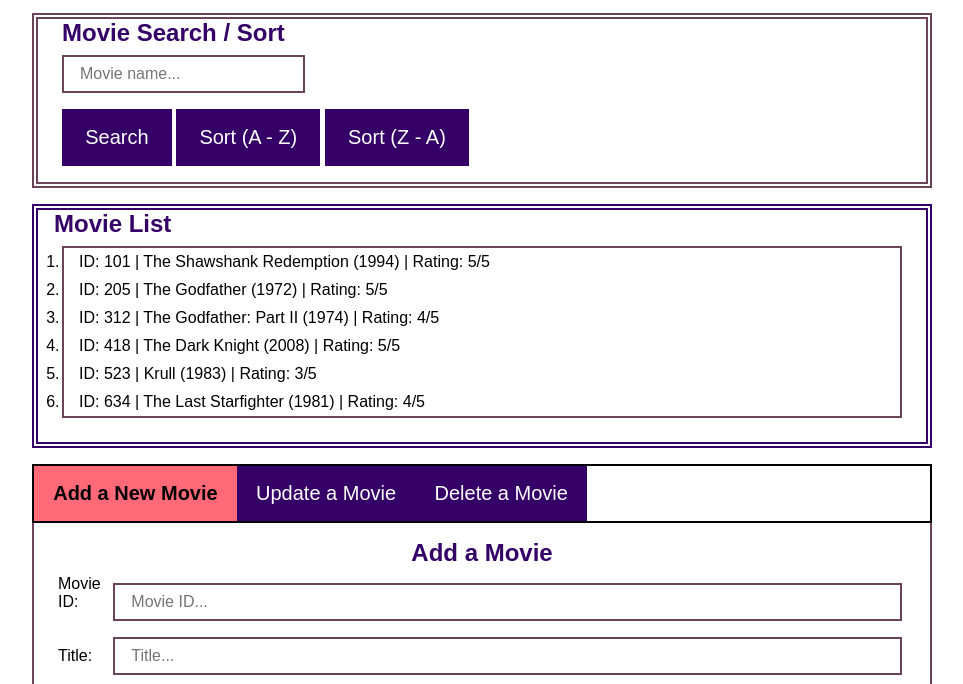
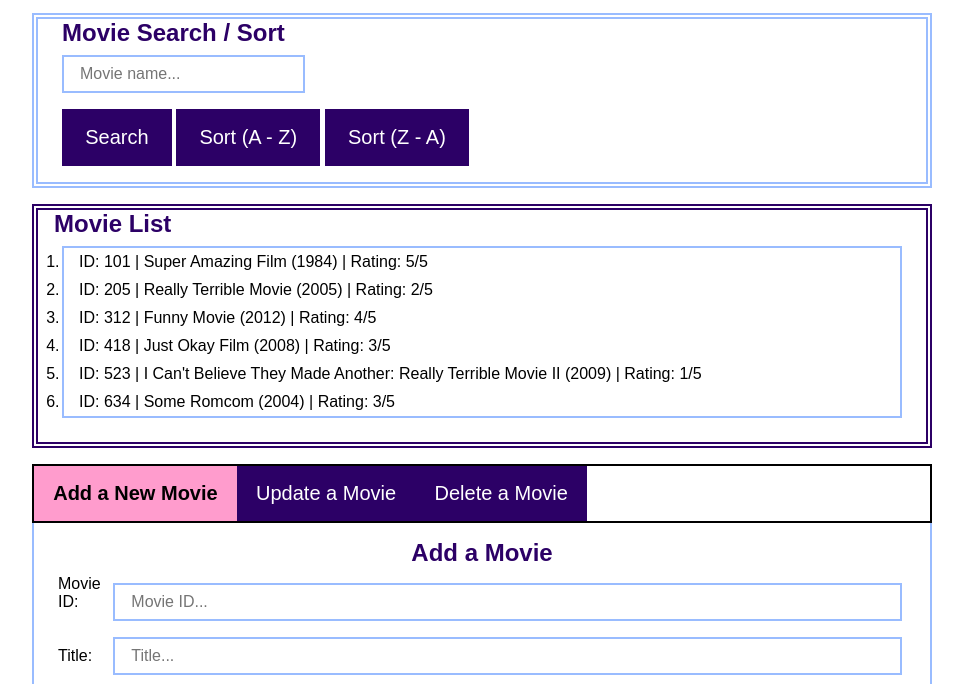
Before and after one commit to finnleyjasper/ICT40120, a website: page JSAT2/part5/index.html in a window 1280 px wide. Shown: the part 116-800 px from the top of the page, without its empty margins (158-1121 px from the left). Drawn offline with Linux system fonts and the light colour scheme; a web font is replaced by a local one.

Commit message:
chore: update colours & initial movies

```diff
--- a/JSAT2/part5/css/style.css
+++ b/JSAT2/part5/css/style.css
@@ -3,9 +3,9 @@
 :root {
   --white: #ffffff;
   --black: #000000;
-  --purple: #340068;
-  --pink: #ff6978;
-  --mauve: #6d435a;
+  --purple: #2C0066;
+  --pink: #FF9CCD;
+  --mauve: #99BCFF;
 }
 
 /* CSS Reset */
--- a/JSAT2/part5/js/app.js
+++ b/JSAT2/part5/js/app.js
@@ -3,18 +3,19 @@
  * @description This file contains the JavaScript for our movie app. It Creates the initial movies, connects buttons to their event handlers, and manages the forms and feedback messages in the UI.
  */
 
+// MOVIES ========================================================================
 /**
  * The initial movies displayed when the page loads. Each entry is an instance
  * of the Movie class, with an ID, title, release year, and rating.
  * @type {Movie[]}
  */
 const initialMovies = [
-  new Movie(101, "The Shawshank Redemption", 1994, 5),
-  new Movie(205, "The Godfather", 1972, 5),
-  new Movie(312, "The Godfather: Part II", 1974, 4),
-  new Movie(418, "The Dark Knight", 2008, 5),
-  new Movie(523, "Krull", 1983, 3),
-  new Movie(634, "The Last Starfighter", 1981, 4)
+  new Movie(101, "Super Amazing Film", 1984, 5),
+  new Movie(205, "Really Terrible Movie", 2005, 2),
+  new Movie(312, "Funny Movie", 2012, 4),
+  new Movie(418, "Just Okay Film", 2008, 3),
+  new Movie(523, "I Can't Believe They Made Another: Really Terrible Movie II", 2009, 1),
+  new Movie(634, "Some Romcom", 2004, 3)
 ];
 
 /**
@@ -24,19 +25,20 @@ const initialMovies = [
  */
 const movieList = new MovieList("list", initialMovies);
 
+// EVENT HANDLERS ========================================================================
+
 // Get the search, sort, and maintenance buttons from the HTML page by ID.
-// We keep these references so we can attach click handlers below.
+// Keep these references so we can attach handlers.
 const searchButton = document.getElementById("searchBtn");
 const sortA2ZButton = document.getElementById("sortA2ZBtn");
 const sortZ2AButton = document.getElementById("sortZ2ABtn");
 const addSubmit = document.getElementById("addSubmit");
 const updateSubmit = document.getElementById("updateSubmit");
 const deleteSubmit = document.getElementById("deleteSubmit");
-// This input also needs a change handler to load a movie into the update form.
+// This input will use a change handler rather than click.
 const updateMovieId = document.getElementById("upMovieId");
 
-// Pass each named function to addEventListener without parentheses. This lets
-// the browser call the function later, when the user clicks the button.
+// Pass each button's relevant function to addEventListener.
 searchButton.addEventListener("click", searchClick);
 sortA2ZButton.addEventListener("click", a2zClick);
 sortZ2AButton.addEventListener("click", z2aClick);
@@ -46,7 +48,7 @@ deleteSubmit.addEventListener("click", deleteClick);
 // Load the existing movie details when the user changes the update form's ID.
 updateMovieId.addEventListener("change", getUpdateMovieData);
 
-// ==========================
+// VALIDATION =========================================================================
 
 /**
  * Checks the values entered in the add or update form before saving a movie.
@@ -60,6 +62,9 @@ updateMovieId.addEventListener("change", getUpdateMovieData);
  */
 function movieDetailsAreValid(movieId, title, year, rating) {
   // All conditions must be true for the movie details to be valid.
+  // const pattern = /^[a-z0-9\s]*$/i
+
+
   return Number.isInteger(movieId) && movieId > 0 &&
     title.trim() !== "" &&
     Number.isInteger(year) && year > 0 &&
@@ -314,4 +319,6 @@ if (test && yearIsInteger) {
 - validaton should happen for update action and add movie action
 - each form should clear after the action is completed
 - comb through comments
+
+- 4 tests for part 1
 */
```
